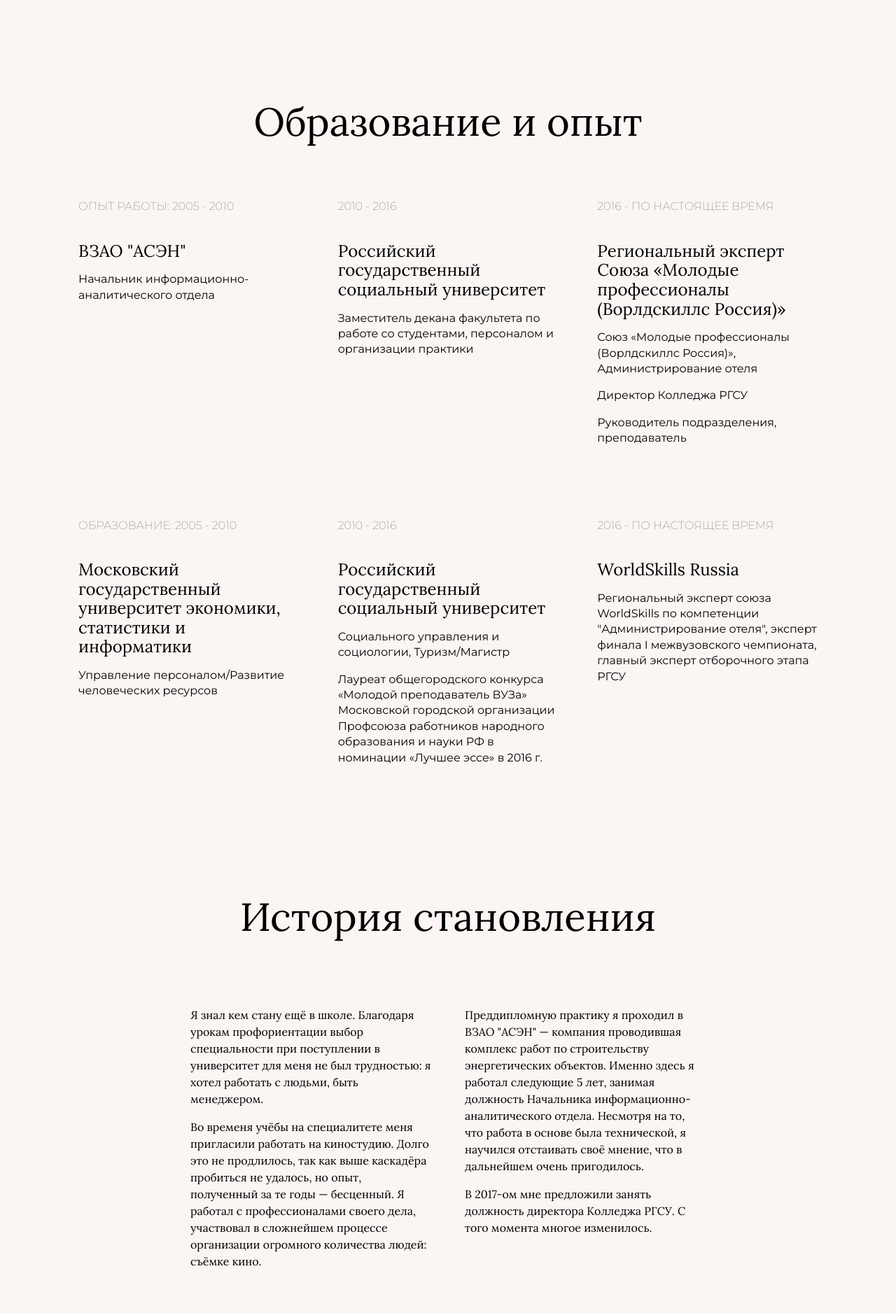
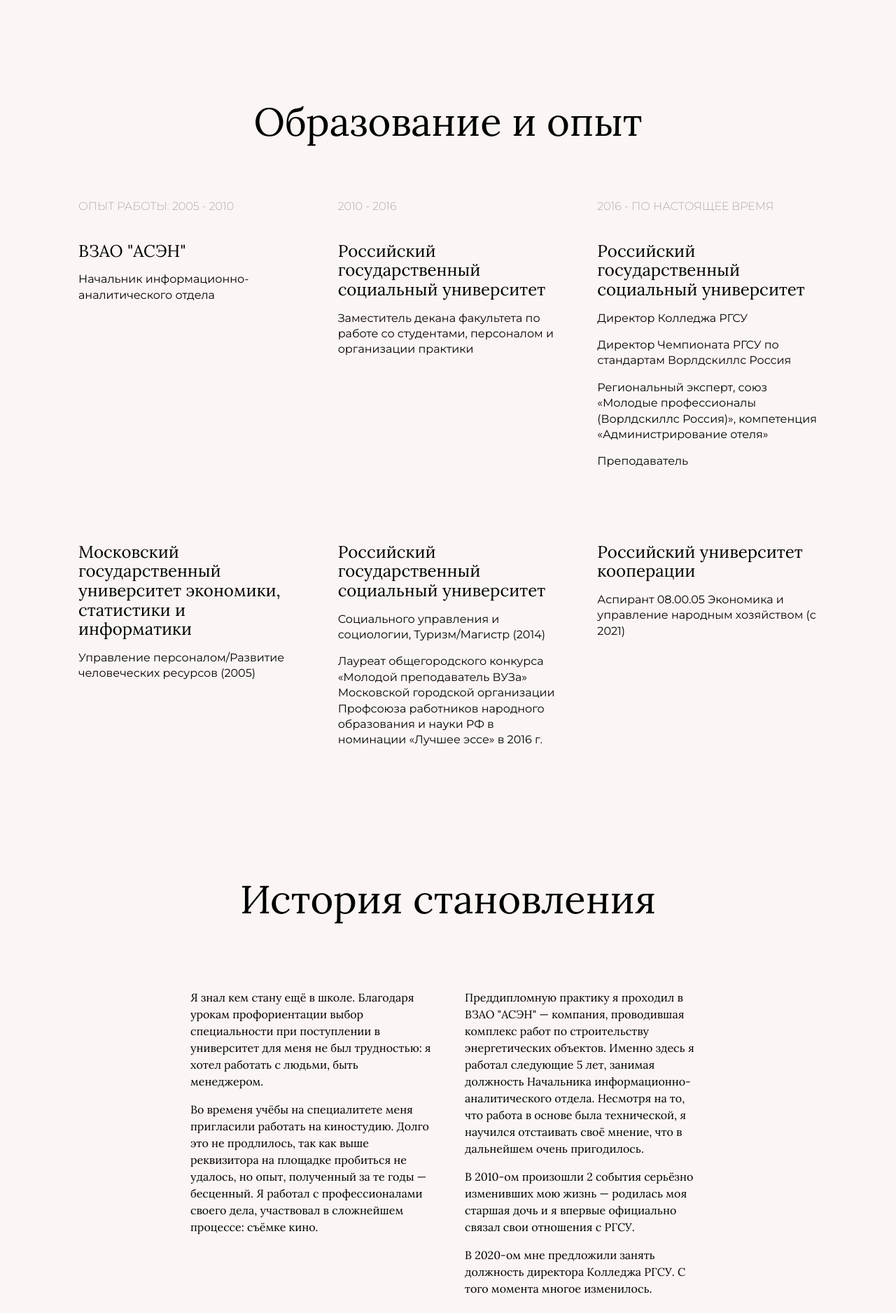
Before and after one commit to NikitaKozlov-R/kosoplechev.ru, a Vue app: page / in a window 1280 px wide. Shown: the part 1588-3464 px from the top of the page at 70% size. Built offline with nearby package versions, Linux system fonts and the light colour scheme.

Commit message:
final changes

```diff
--- a/src/components/ks-short-biography-components/ks-short-biography-text.vue
+++ b/src/components/ks-short-biography-components/ks-short-biography-text.vue
@@ -8,16 +8,16 @@
     </div>
     <div class="ks-bio__chapter">
       <p class="ks-bio__text">
-        Во временя учёбы на специалитете меня пригласили работать на киностудию. Долго это не продлилось, так как выше каскадёра
-        пробиться не удалось, но опыт, полученный за те годы — бесценный. Я работал с профессионалами своего дела, участвовал в
-        сложнейшем процессе организации огромного количества людей: съёмке кино.
+        Во временя учёбы на специалитете меня пригласили работать на киностудию. Долго это не продлилось, так как выше
+        реквизитора на площадке пробиться не удалось, но опыт, полученный за те годы — бесценный. Я работал с профессионалами
+        своего дела, участвовал в сложнейшем процессе: съёмке кино.
       </p>
     </div>
   </div>
   <div class="bio-column" data-aos="fade-left" data-aos-offset="300" data-aos-easing="ease-in-sine" data-aos-duration="1000">
     <div class="ks-bio__chapter">
       <p class="ks-bio__text">
-        Преддипломную практику я проходил в ВЗАО "АСЭН" — компания проводившая комплекс работ по строительству энергетических
+        Преддипломную практику я проходил в ВЗАО "АСЭН" — компания, проводившая комплекс работ по строительству энергетических
         объектов. Именно здесь я работал следующие 5 лет, занимая должность Начальника информационно-аналитического отдела.
         Несмотря на то, что работа в основе была технической, я научился отстаивать своё мнение, что в дальнейшем очень
         пригодилось.
@@ -25,7 +25,13 @@
     </div>
     <div class="ks-bio__chapter">
       <p class="ks-bio__text">
-        В 2017-ом мне предложили занять должность директора Колледжа РГСУ. С того момента многое изменилось.
+        В 2010-ом произошли 2 события серьёзно изменивших мою жизнь — родилась моя старшая дочь и я впервые официально связал
+        свои отношения с РГСУ.
+      </p>
+    </div>
+    <div class="ks-bio__chapter">
+      <p class="ks-bio__text">
+        В 2020-ом мне предложили занять должность директора Колледжа РГСУ. С того момента многое изменилось.
       </p>
     </div>
   </div>
--- a/src/components/ks-welcome.vue
+++ b/src/components/ks-welcome.vue
@@ -47,13 +47,13 @@
     </div>
     <div class="ks-welcome__numbers" data-aos="fade-left" data-aos-offset="300" data-aos-easing="ease-in-sine">
       <ks-welcome-numbers-item title="ОПЫТ РАБОТЫ">
-        <p class="ks-welcome__text-number">>15</p>
+        <p class="ks-welcome__text-number">>15 лет</p>
       </ks-welcome-numbers-item>
       <ks-welcome-numbers-item title="ПРОДУКТИВНОСТЬ">
         <p class="ks-welcome__text-number">100%</p>
       </ks-welcome-numbers-item>
-      <ks-welcome-numbers-item title="НАВЫКИ">
-        <p class="ks-welcome__text-number">30+</p>
+      <ks-welcome-numbers-item title="АНГЛИЙСКИЙ">
+        <p class="ks-welcome__text-number">B2</p>
       </ks-welcome-numbers-item>
     </div>
   </div>
--- a/src/components/positions-and-education.vue
+++ b/src/components/positions-and-education.vue
@@ -20,26 +20,27 @@
     <div class="ks-experience__col" data-aos="fade-up-left" data-aos-duration="2000">
       <p class="ks-experience__col-timeline">2016 - ПО НАСТОЯЩЕЕ ВРЕМЯ</p>
       <div class="ks-experience__col-item">
-        <h4 class="ks-experience__col-header">Региональный эксперт Союза «Молодые профессионалы (Ворлдскиллс Россия)»</h4>
-        <p class="ks-experience__col-position">Союз «Молодые профессионалы (Ворлдскиллс Россия)», Администрирование отеля</p>
+        <h4 class="ks-experience__col-header">Российский государственный социальный университет</h4>
         <p class="ks-experience__col-position">Директор Колледжа РГСУ</p>
-        <p class="ks-experience__col-position">Руководитель подразделения, преподаватель</p>
+        <p class="ks-experience__col-position">Директор Чемпионата РГСУ по стандартам Ворлдскиллс Россия</p>
+        <p class="ks-experience__col-position">
+          Региональный эксперт, союз «Молодые профессионалы (Ворлдскиллс Россия)», компетенция «Администрирование отеля»
+        </p>
+        <p class="ks-experience__col-position">Преподаватель</p>
       </div>
     </div>
   </div>
   <div class="ks-experience">
     <div class="ks-experience__col" data-aos="fade-up-right" data-aos-duration="2000">
-      <p class="ks-experience__col-timeline">ОБРАЗОВАНИЕ: 2005 - 2010</p>
       <div class="ks-experience__col-item">
         <h4 class="ks-experience__col-header">Московский государственный университет экономики, статистики и информатики</h4>
-        <p class="ks-experience__col-position">Управление персоналом/Развитие человеческих ресурсов</p>
+        <p class="ks-experience__col-position">Управление персоналом/Развитие человеческих ресурсов (2005)</p>
       </div>
     </div>
     <div class="ks-experience__col" data-aos="fade-up" data-aos-duration="2000">
-      <p class="ks-experience__col-timeline">2010 - 2016</p>
       <div class="ks-experience__col-item">
         <h4 class="ks-experience__col-header">Российский государственный социальный университет</h4>
-        <p class="ks-experience__col-position">Социального управления и социологии, Туризм/Магистр</p>
+        <p class="ks-experience__col-position">Социального управления и социологии, Туризм/Магистр (2014)</p>
         <p class="ks-experience__col-position">
           Лауреат общегородского конкурса «Молодой преподаватель ВУЗа» Московской городской организации Профсоюза работников
           народного образования и науки РФ в номинации «Лучшее эссе» в 2016 г.
@@ -47,13 +48,9 @@
       </div>
     </div>
     <div class="ks-experience__col" data-aos="fade-up-left" data-aos-duration="2000">
-      <p class="ks-experience__col-timeline">2016 - ПО НАСТОЯЩЕЕ ВРЕМЯ</p>
       <div class="ks-experience__col-item">
-        <h4 class="ks-experience__col-header">WorldSkills Russia</h4>
-        <p class="ks-experience__col-position">
-          Региональный эксперт союза WorldSkills по компетенции "Администрирование отеля", эксперт финала I межвузовского
-          чемпионата, главный эксперт отборочного этапа РГСУ
-        </p>
+        <h4 class="ks-experience__col-header">Российский университет кооперации</h4>
+        <p class="ks-experience__col-position">Аспирант 08.00.05 Экономика и управление народным хозяйством (с 2021)</p>
       </div>
     </div>
   </div>
--- a/src/components/skills-and-tools.vue
+++ b/src/components/skills-and-tools.vue
@@ -5,19 +5,19 @@
       <div class="bio-column">
         <h4 class="ks-skills__header">МЕНЕДЖМЕНТ</h4>
         <div class="ks-skills__container">
-          <ks-skills-progressive-bar title="Управление персоналом" percent="82" />
-          <ks-skills-progressive-bar title="Работа с кадрами" percent="73" />
-          <ks-skills-progressive-bar title="Публичные выступления" percent="96" />
-          <ks-skills-progressive-bar title="Тайм-менеджмент" percent="57" />
+          <ks-skills-progressive-bar title="Административное управление" percent="76" />
+          <ks-skills-progressive-bar title="Публичные выступления" percent="94" />
+          <ks-skills-progressive-bar title="Управление командой" percent="83" />
+          <ks-skills-progressive-bar title="Управленческие навыки" percent="87" />
         </div>
       </div>
       <div class="bio-column">
         <h4 class="ks-skills__header">ИНСТРУМЕНТЫ</h4>
         <div class="ks-skills__container">
-          <ks-skills-progressive-bar title="Microsoft Outlook" percent="40" />
-          <ks-skills-progressive-bar title="Английский язык С1" percent="63" />
-          <ks-skills-progressive-bar title="Microsoft PowerPoint" percent="78" />
-          <ks-skills-progressive-bar title="Trello, Slack" percent="27" />
+          <ks-skills-progressive-bar title="Ведение переговоров" percent="98" />
+          <ks-skills-progressive-bar title="Организация мероприятий" percent="88" />
+          <ks-skills-progressive-bar title="Социологические исследования" percent="56" />
+          <ks-skills-progressive-bar title="Обучение и развитие" percent="92" />
         </div>
       </div>
     </div>
```
Also changed, not shown: src/views/Biography.vue (+27 -25 lines).
